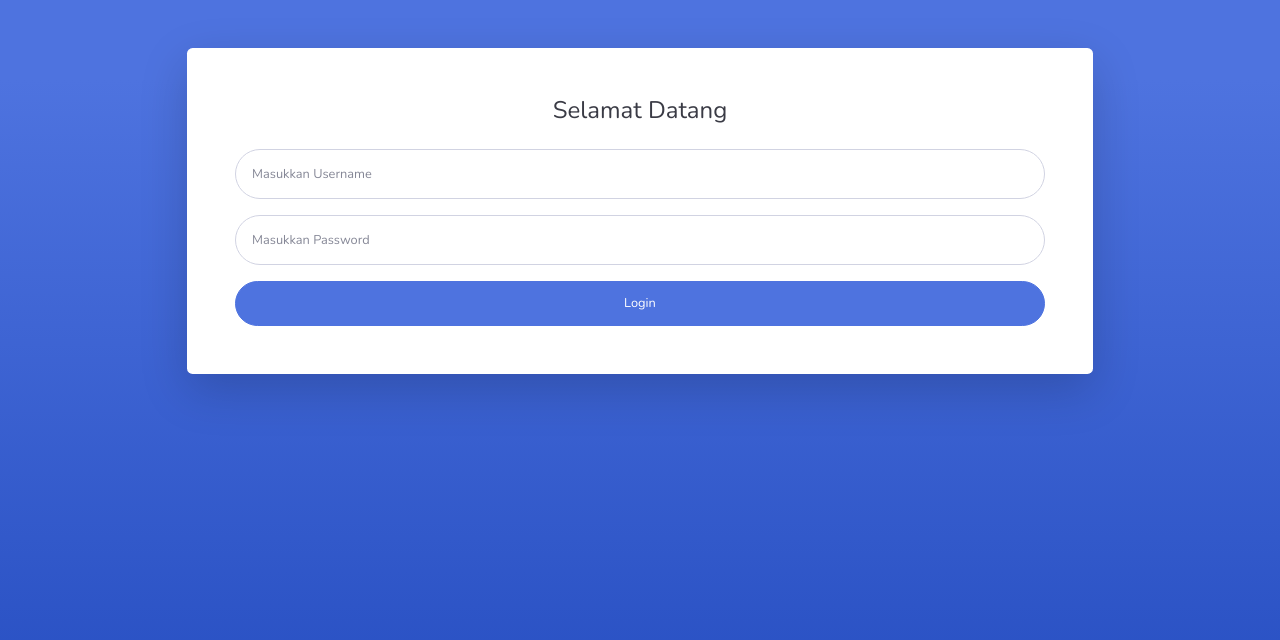
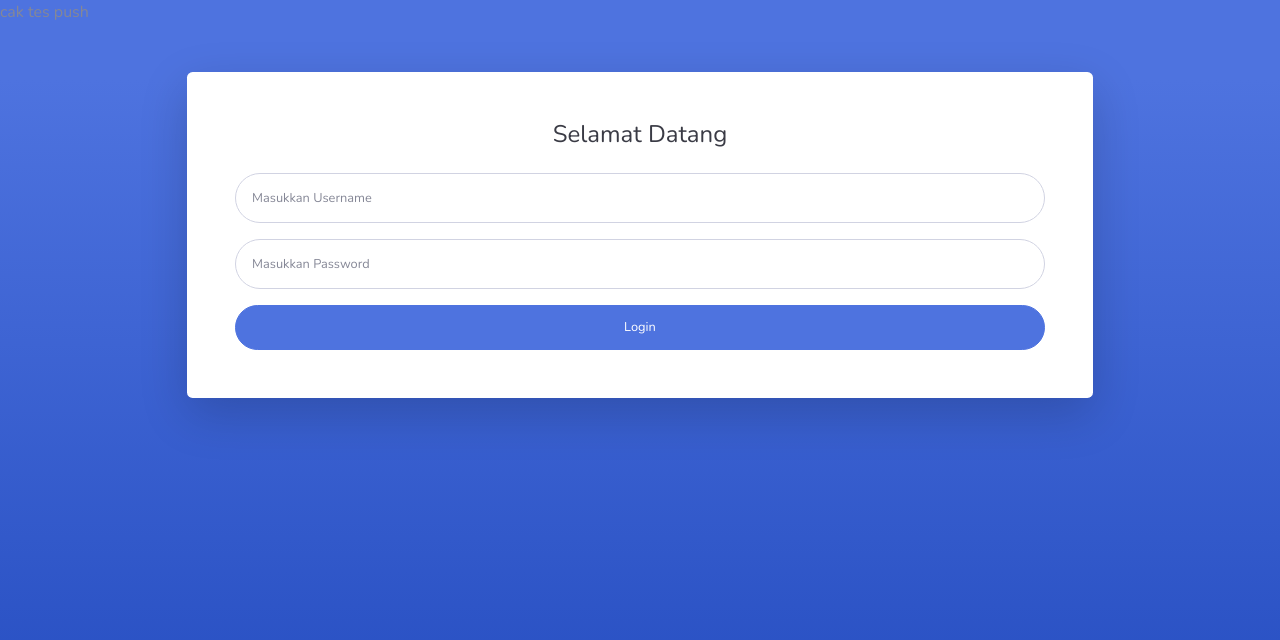
Before and after one commit to Afidayanti/perpus, a PHP site: page / in a window 1280 px wide. Shown: the top 640 px of the page. Run offline with PHP 8.4, Linux system fonts and the light colour scheme.

Commit message:
test push

```diff
--- a/index.php
+++ b/index.php
@@ -10,6 +10,7 @@
     <meta name="author" content="">
 
     <title>MIN 45 Aceh Besar</title>
+    cak tes push
 
     <!-- Custom fonts for this template-->
     <link href="vendor/fontawesome-free/css/all.min.css" rel="stylesheet" type="text/css">
```
